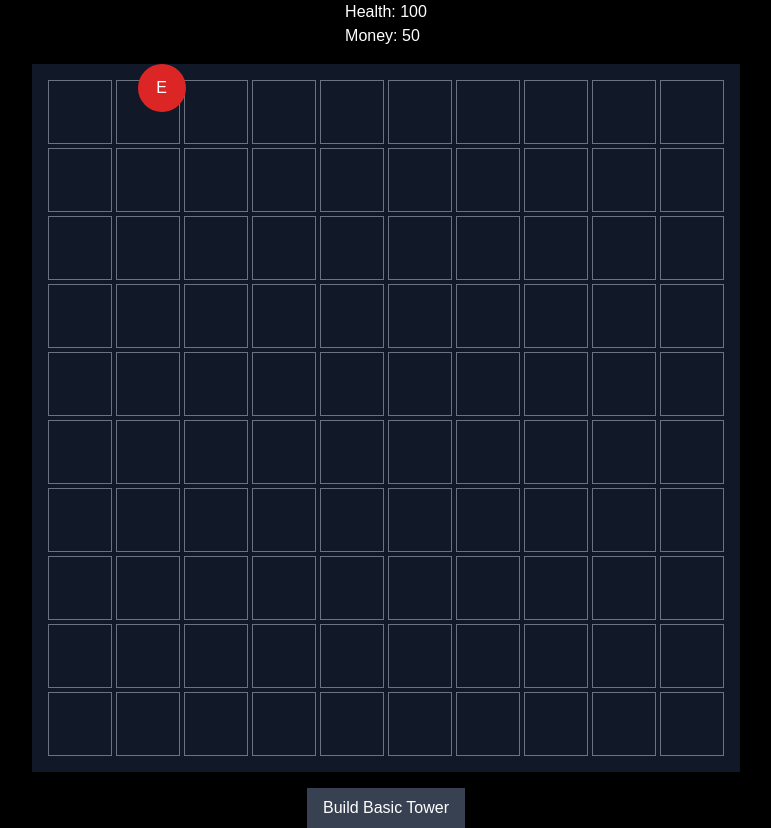
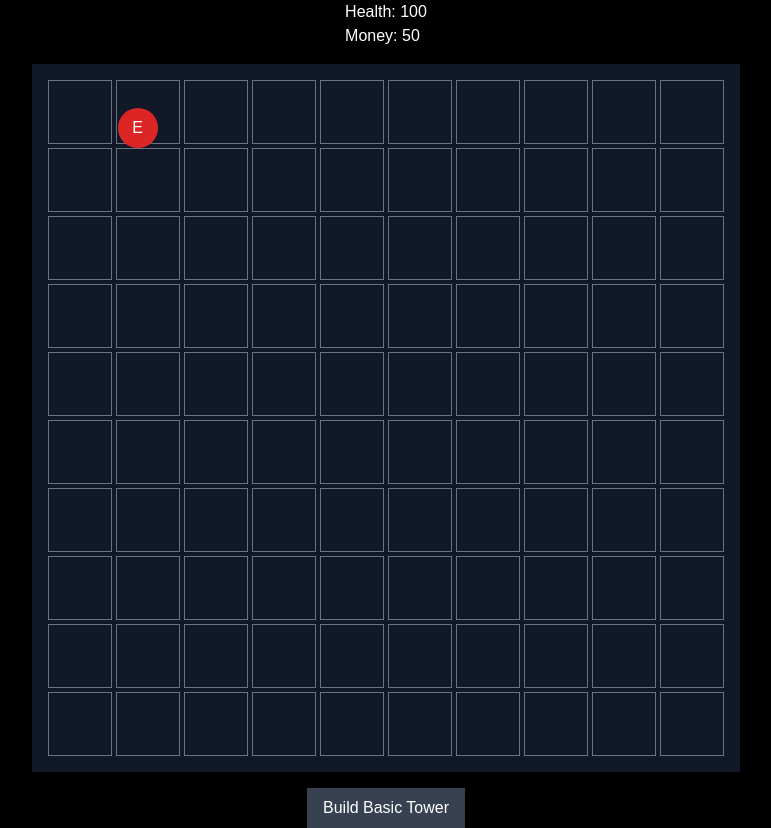
Before and after one commit to NithinKonda/tower-game, a Next.js app: page /game in a window 1280 px wide. Shown: the whole page, without its empty margins (254-1025 px from the left). Built offline with nearby package versions, Linux system fonts and the light colour scheme.

Commit message:
centering the movement

```diff
--- a/app/components/Enemy.tsx
+++ b/app/components/Enemy.tsx
@@ -1,11 +1,14 @@
 export default function Enemy({ position }) {
+  const gridSize = 4; // Assuming each grid cell is 4rem x 4rem
+
   return (
     <div
-      className="bg-red-600 text-white w-12 h-12 flex items-center justify-center rounded-full absolute"
+      className="bg-red-600 text-white w-10 h-10 flex items-center justify-center rounded-full absolute"
       style={{
-        left: `${position.x * 4}rem`,
-        top: `${position.y * 4}rem`,
-        transition: 'transform 0.1s linear',
+        left: `${position.x * gridSize}rem`,
+        top: `${position.y * gridSize}rem`,
+        transform: `translate(-50%, -50%)`, // Center the enemy within the grid cell
+        transition: 'transform 0.1s linear', // Optional smooth transition
       }}
     >
       E
--- a/app/game/page.tsx
+++ b/app/game/page.tsx
@@ -22,19 +22,19 @@ export default function GamePage() {
 
 
   const path = [
-    { x: 0, y: 0 },
-    { x: 1, y: 0 },
-    { x: 2, y: 0 },
-    { x: 3, y: 0 },
-    { x: 4, y: 0 },
-    { x: 5, y: 0 },
-    { x: 6, y: 0 },
-    { x: 7, y: 0 },
-    { x: 8, y: 1 },
-    { x: 9, y: 1 },
-    { x: 9, y: 1 },
+    { x: 0, y: 1 },
+    { x: 1, y: 1 },
+    { x: 2, y: 1 },
+    { x: 3, y: 1 },
+    { x: 4, y: 1 },
+    { x: 5, y: 1 },
+    { x: 6, y: 1 },
+    { x: 7, y: 1 },
+    { x: 8, y: 2 },
+    { x: 9, y: 2 },
     { x: 9, y: 2 },
     { x: 9, y: 3 },
+    { x: 9, y: 4 },
   ];
 
   const animationRef = useRef();
```
